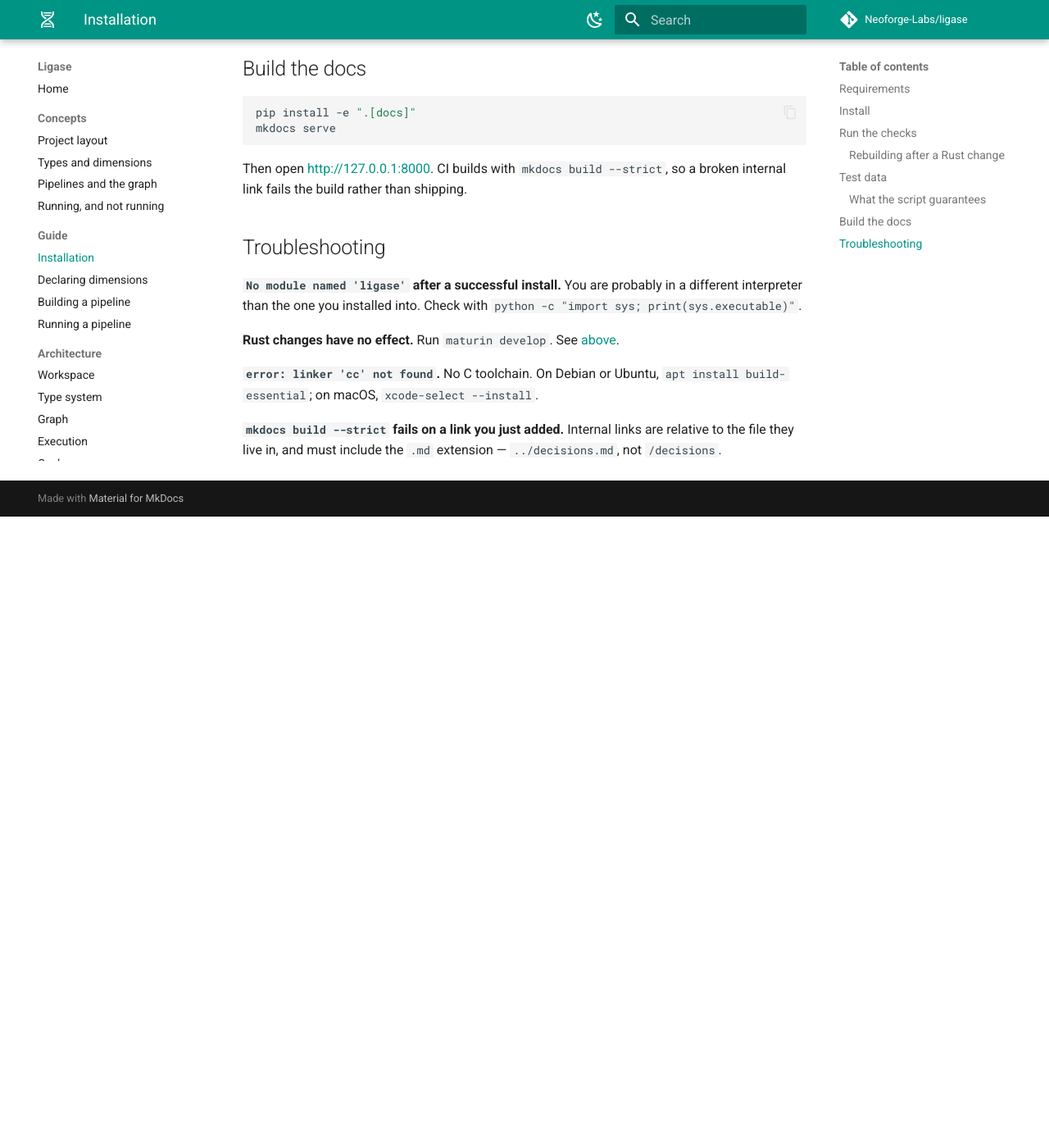
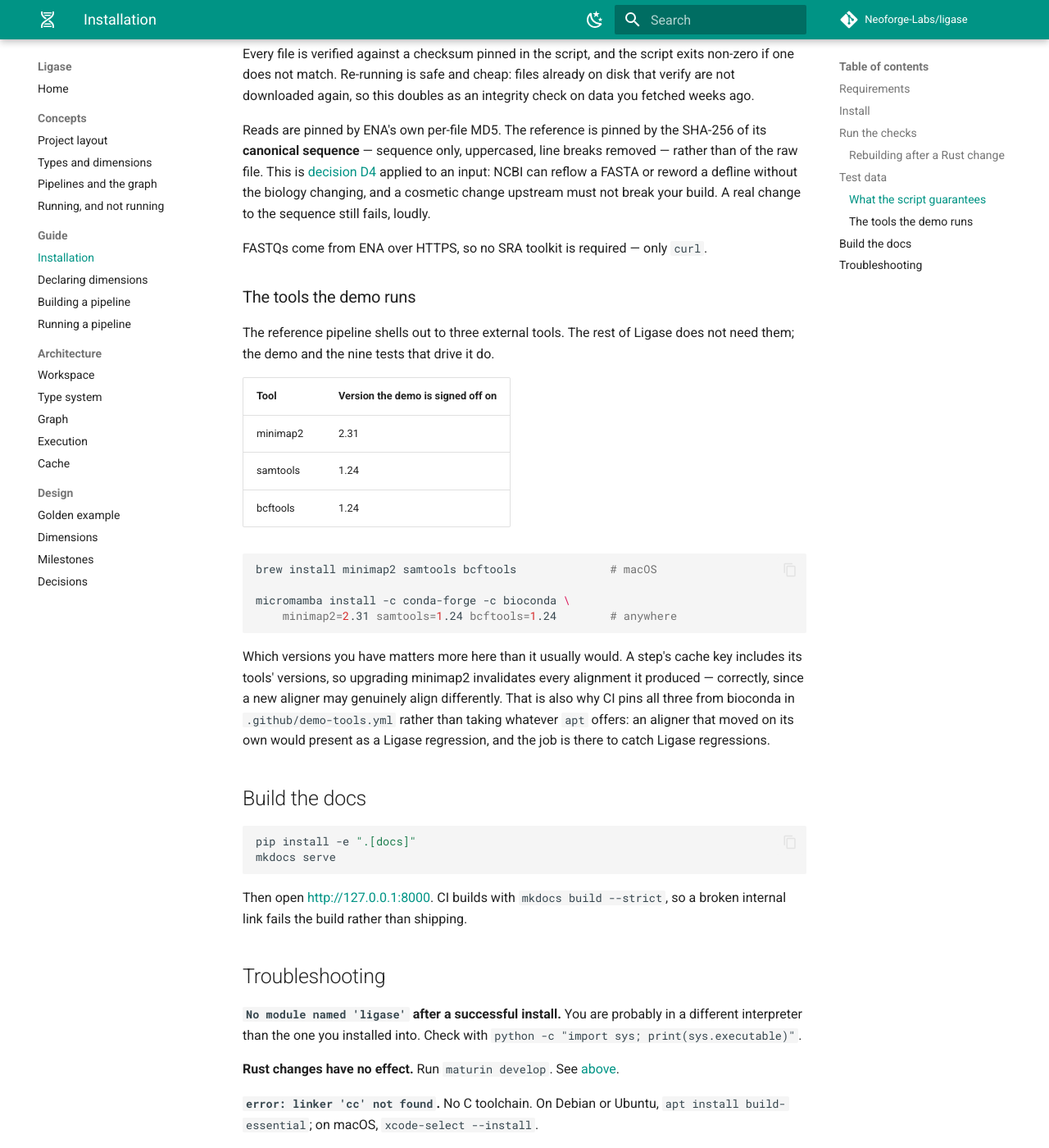
Before and after one commit to Neoforge-Labs/ligase, an MkDocs documentation site: the page built from docs/guide/installation.md, in a window 1280 px wide and 1400 px high, scrolled down 2979 px. Shown: the whole window at 82% size. Built offline with MkDocs 1.6.1 and Material for MkDocs 9.7.7, drawn with Linux system fonts in a browser that asks for light colours; comment, search, counter and statistics services are not loaded; before the commit the page ends 3609 px from its top, so only the background shows below that; some of the changed text lies outside the part shown.

Commit message:
ci: run the HIV-1 reference demo on every push
CLAUDE.md makes this pipeline the project's validation spine -- every
feature must work end to end on it -- and CI has never once run it. All
five acceptance tests in tests/test_demo.py skipped on every run for want
of an aligner and of the gitignored data/, so a regression in the pipeline
the milestones are signed off on would have reached main green.

The new `demo` job installs minimap2, samtools and bcftools, fetches the
four PRJNA517147 runs the demo names, builds one real alignment and runs
the Python suite with LIGASE_DEMO_REQUIRED set, under which a skip fails
the build. The whole suite rather than the demo tests alone, because four
more tests want real HXB2 or a BAM a real aligner wrote.

The tools come from bioconda, pinned in .github/demo-tools.yml, rather than
from apt. A step's cache key includes its tools' versions, so an aligner
that moved on its own would present as a Ligase regression; apt cannot be
pinned durably, and its versions are not the ones the demo was signed off
on. Fetched inputs are cached under the hash of scripts/fetch_test_data.sh,
where the accessions and their checksums live, so editing the manifest
fetches again and changing anything else does not.

Linux only: the demo's worth is that the real pipeline runs at all, not
that it runs on two operating systems. The installation guide gains the
three tools it never listed as requirements.

````diff
--- a/docs/guide/installation.md
+++ b/docs/guide/installation.md
@@ -8,6 +8,7 @@
 | Rust | a stable toolchain ([rustup](https://rustup.rs)) |
 | A C compiler | `cc`, for the bundled SQLite |
 | curl | for fetching test data |
+| minimap2, samtools, bcftools | only to run the HIV-1 reference demo |
 
 Rust is needed because installing builds the engine from source. There are no
 pre-built wheels yet.
@@ -65,6 +66,21 @@ All seven should pass on a clean checkout. If `clippy` complains about a
 missing doc comment on something you just added, that is deliberate — the
 workspace sets `missing_docs` to warn and CI runs clippy with `-D warnings`,
 so public items without documentation fail the build.
+
+!!! warning "`pytest` passing is not the pipeline working"
+    Nine tests need the demo's tools or its data: the five acceptance tests
+    in `tests/test_demo.py`, and four in `test_types.py` and
+    `test_pipeline.py` that want the real HXB2 or a BAM a real aligner
+    wrote. They skip where either is missing, so a green `pytest` on a bare
+    checkout says nothing about the pipeline. To insist instead:
+
+    ```bash
+    LIGASE_DEMO_REQUIRED=1 pytest
+    ```
+
+    Under that variable each of those skips becomes a failure naming what
+    was missing. The `demo` job in CI sets it, which is what stops a green
+    build from meaning "politely declined".
 
 ### Rebuilding after a Rust change
 
@@ -136,6 +152,32 @@ loudly.
 
 FASTQs come from ENA over HTTPS, so no SRA toolkit is required — only `curl`.
 
+### The tools the demo runs
+
+The reference pipeline shells out to three external tools. The rest of
+Ligase does not need them; the demo and the nine tests that drive it do.
+
+| Tool | Version the demo is signed off on |
+|---|---|
+| minimap2 | 2.31 |
+| samtools | 1.24 |
+| bcftools | 1.24 |
+
+```bash
+brew install minimap2 samtools bcftools              # macOS
+
+micromamba install -c conda-forge -c bioconda \
+    minimap2=2.31 samtools=1.24 bcftools=1.24        # anywhere
+```
+
+Which versions you have matters more here than it usually would. A step's
+cache key includes its tools' versions, so upgrading minimap2 invalidates
+every alignment it produced — correctly, since a new aligner may genuinely
+align differently. That is also why CI pins all three from bioconda in
+`.github/demo-tools.yml` rather than taking whatever `apt` offers: an
+aligner that moved on its own would present as a Ligase regression, and the
+job is there to catch Ligase regressions.
+
 ## Build the docs
 
 ```bash
````
Also changed, not shown: CHANGELOG.md (+25 -0 lines), 2 other files.
